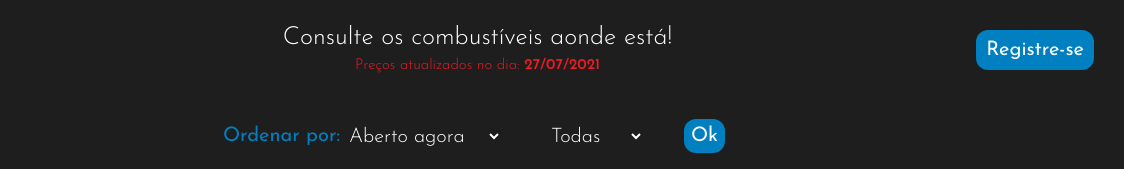
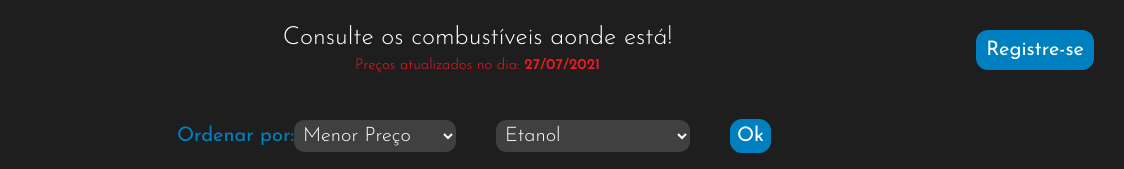
Before and after one commit to williansamer/posto-v2, a plain HTML site: page index.html in a window 1280 px wide. Shown: the top 169 px of the page, 156-1280 px from the left. Drawn offline with Linux system fonts and the light colour scheme.

Commit message:
modificando search

```diff
--- a/elements.js
+++ b/elements.js
@@ -1,3 +1,99 @@
+let search = {
+  creatingSearch1: (busca)=>{
+    let divOrdenar = document.createElement("div");
+    let selectBusca1 = document.createElement("select");
+    let opOpened = document.createElement("option");
+    let opPrice = document.createElement("option");
+    let opFlag = document.createElement("option");
+    let opName = document.createElement("option");
+    let opNeigh = document.createElement("option");
+    let opConv = document.createElement("option");
+
+    divOrdenar.classList.add("ordenar");
+    divOrdenar.innerHTML = "Ordenar por:";
+
+    selectBusca1.classList.add("busca");
+    selectBusca1.name = "search";
+    selectBusca1.setAttribute("onclick", "changeSearch()");
+
+    opOpened.id = "op1";
+    opOpened.value = "opened";
+    opOpened.innerHTML = "Aberto";
+    selectBusca1.appendChild(opOpened);
+
+    opPrice.id = "op2";
+    opPrice.value = "best-price";
+    opPrice.selected = true;
+    opPrice.innerHTML = "Menor Preço";
+    selectBusca1.appendChild(opPrice);
+
+    opFlag.id = "op3";
+    opFlag.value = "flag";
+    opFlag.innerHTML = "Bandeira";
+    selectBusca1.appendChild(opFlag);
+
+    opName.id = "op4";
+    opName.value = "name";
+    opName.innerHTML = "Nome do Posto";
+    selectBusca1.appendChild(opName);
+
+    opNeigh.id = "op5";
+    opNeigh.value = "neigh";
+    opNeigh.innerHTML = "Bairro";
+    selectBusca1.appendChild(opNeigh);
+
+    opConv.id = "op6";
+    opConv.value = "convenience";
+    opConv.innerHTML = "Conveniência";
+    selectBusca1.appendChild(opConv);
+
+    busca.appendChild(divOrdenar);
+    busca.appendChild(selectBusca1);
+  },
+  creatingSearch2: (busca)=>{
+    let selectBusca2 = document.createElement("select");
+    let opEtanol = document.createElement("option");
+    let opGasComum = document.createElement("option");
+    let opGasAdt = document.createElement("option");
+    let opDiesel500 = document.createElement("option");
+    let opDieselS10 = document.createElement("option");
+
+    selectBusca2.classList.add("busca-2");
+    selectBusca2.name = "search";
+
+    opEtanol.value = "etanol";
+    opEtanol.innerHTML = "Etanol";
+    opEtanol.selected = true;
+    selectBusca2.appendChild(opEtanol);
+
+    opGasComum.value = "gas-comum";
+    opGasComum.innerHTML = "Gasolina Comum";
+    selectBusca2.appendChild(opGasComum);
+
+    opGasAdt.value = "gas-aditivada";
+    opGasAdt.innerHTML = "Gasolina Aditivada";
+    selectBusca2.appendChild(opGasAdt);
+
+    opDiesel500.value = "diesel-500";
+    opDiesel500.innerHTML = "Diesel-500";
+    selectBusca2.appendChild(opDiesel500);
+
+    opDieselS10.value = "diesel-s10";
+    opDieselS10.innerHTML = "Diesel-S10";
+    selectBusca2.appendChild(opDieselS10);
+
+    busca.appendChild(selectBusca2);
+  },
+  creatingSearchBtn: (busca)=>{
+    let btnSearch = document.createElement("div");
+
+    btnSearch.classList.add("button");
+    btnSearch.innerHTML = "Ok";
+    busca.appendChild(btnSearch);
+  }
+}
+
+
 let gasStation = {
   creatingRightSide: (container, posto)=>{
                   let divItem2 = document.createElement("div");
--- a/index.html
+++ b/index.html
@@ -31,27 +31,25 @@
     <section>
       <div class="container-in">
         <div class="busca">
-          <div class="ordenar">Ordenar por:
+<!--           <div class="ordenar">Ordenar por:
           </div>
-            <select class="busca busca-1" name="search" id="">
-              <option value="opened">Aberto agora</option>
+            <select class="busca" name="search">
+              <option value="opened">Aberto</option>
               <option value="best-price">Menor Preço</option>
               <option value="flag">Bandeira</option>
               <option value="name">Nome do Posto</option>
-              <option value="cost-benefit">Bairro</option>
+              <option value="neigh">Bairro</option>
               <option value="convenience">Conveniência</option>
             </select>
-              <select class="busca-2" name="search" id="">
-                <span>
+              <select class="busca-2" name="search">
                   <option value="closer">Todas</option>
                   <option value="opened">BR</option>
                   <option value="best-price">Ipiranga</option>
                   <option value="cost-benefit">Shell</option>
                   <option value="flag">Esso</option>
                   <option value="convenience">Outras</option>
-              </span>
               </select>
-            <div class="button">Ok</div>
+            <div class="button">Ok</div> -->
         </div><!-- FIM BUSCA -->
 
         <div class="box">
--- a/script.js
+++ b/script.js
@@ -1,5 +1,10 @@
 onload = ()=>{
   let box = document.querySelector(".box");
+  let busca = document.querySelector(".busca");
+
+  search.creatingSearch1(busca);
+  search.creatingSearch2(busca);
+  search.creatingSearchBtn(busca);
 
   postos.forEach((posto, index)=>{
     let container = document.createElement("div");
@@ -18,3 +23,27 @@ function creatingContainer(container, posto, index){
   gasStation.creatingLeftSide(container, posto);
   gasStation.creatingRightSide(container, posto);
 }
+
+function changeSearch(){
+  let selectBusca1 =  document.querySelector(".busca");
+  let opened = document.querySelector("#op1");
+  let bestPrice = document.querySelector("#op2");
+  let flag = document.querySelector("#op3");
+  let name = document.querySelector("#op4");
+  let neigh = document.querySelector("#op5");
+  let conv = document.querySelector("#op6");
+
+  if(selectBusca1.value == "opened"){
+    console.log("1");
+  } else if(selectBusca1.value == "best-price"){
+    console.log("2");
+  } else if(selectBusca1.value == "flag"){
+    console.log("3");
+  } else if(selectBusca1.value == "name"){
+    console.log("4");
+  } else if(selectBusca1.value == "neigh"){
+    console.log("5");
+  } else if(selectBusca1.value == "convenience"){
+    console.log("6");
+  }
+}
--- a/style.css
+++ b/style.css
@@ -104,8 +104,7 @@ select{
   border: none;
   border-radius: 10px;
   outline: 0;
-  background-color: transparent;
-
+  background-color: rgba(255, 255, 255, 0.15);
 }
 option{
   color: var(--colorBlue);
```
Lines whose indentation alone changed are shown as unchanged.
